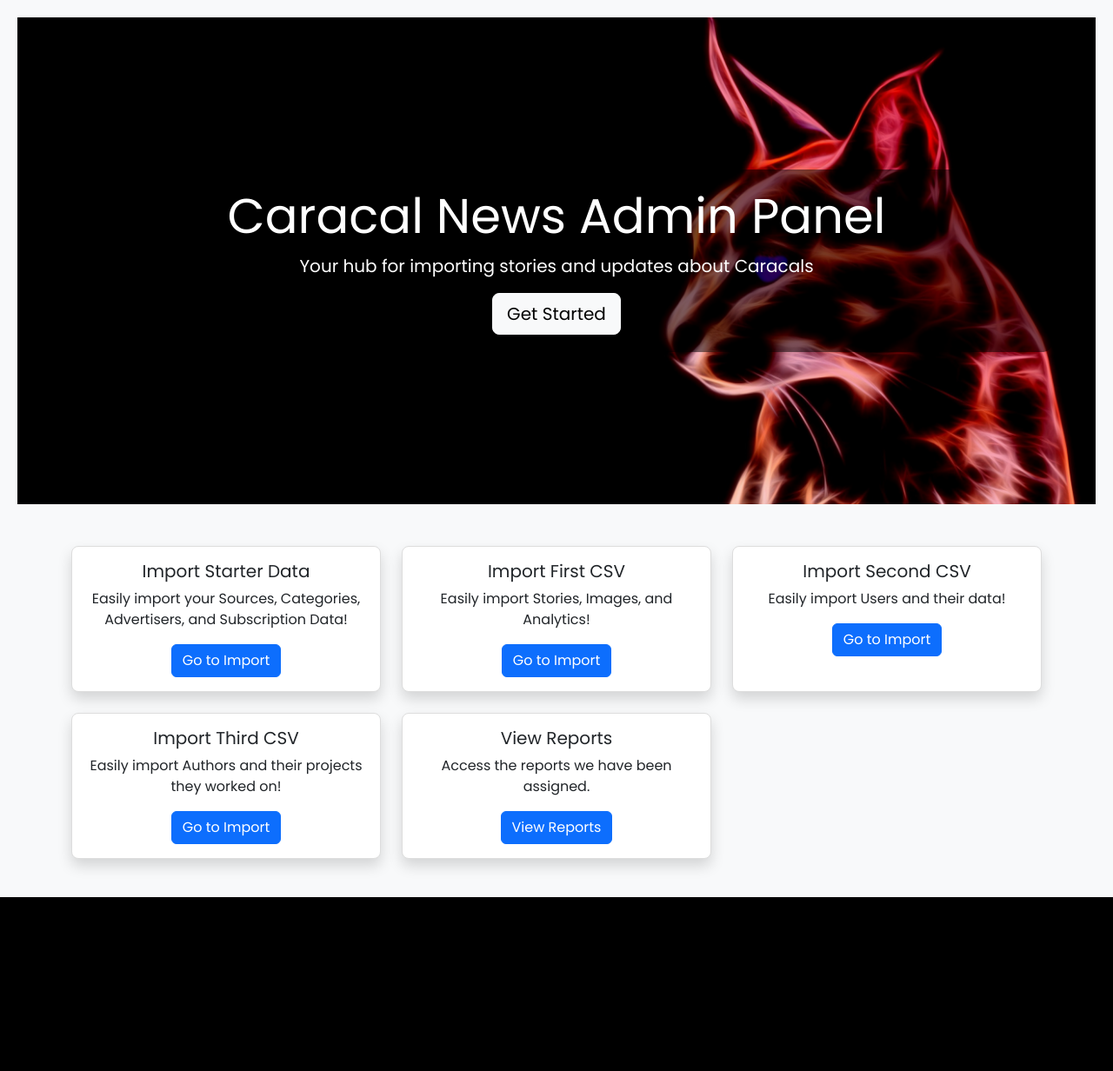
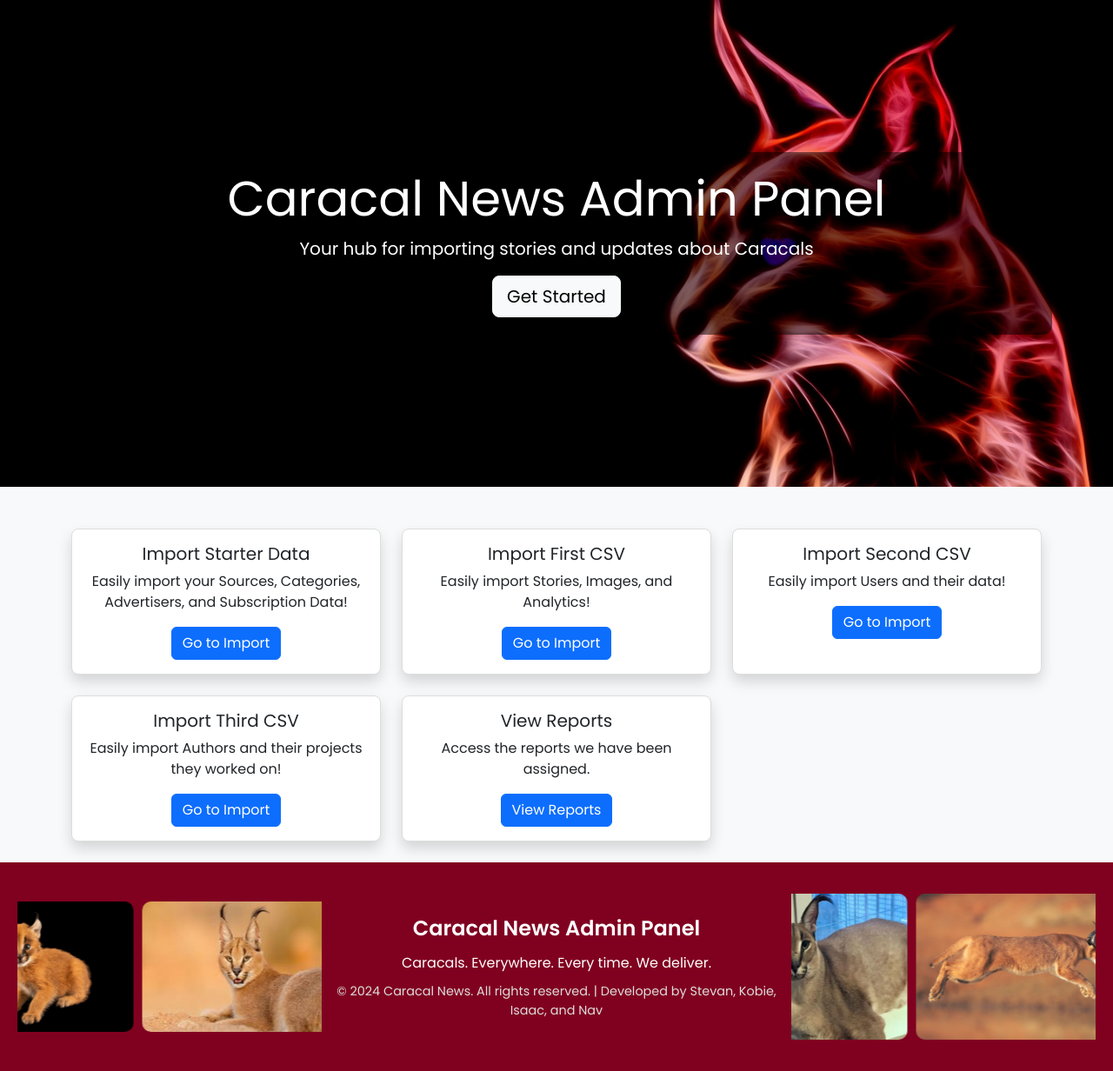
Before and after one commit to kmagana5/CS370Project, a PHP site: page / in a window 1280 px wide. Shown: the part 66-1298 px from the top of the page at 87% size. Before the commit the page ends 1098 px from the top, so only its background shows below. Run offline with PHP 8.4, Linux system fonts and the light colour scheme.

Commit message:
minor bug and styling changes
fixes hamburger drop down to appear to the right instead of the left.

fixed weird dropdown issue where it would only expand and not collapse.. note to self: do not add two bootstrap bundles in the scripts

```diff
--- a/createDatabase.php
+++ b/createDatabase.php
@@ -231,8 +231,6 @@ if ($_SERVER["REQUEST_METHOD"] == "POST") {
         </div>
     </div>
 </main>
-
-<script src="js/bootstrap.bundle.js"></script>
 </body>
 </html>
 
--- a/css/styles.css
+++ b/css/styles.css
@@ -4,15 +4,17 @@ html, body {
     display: flex;
     flex-direction: column;
 }
-
+.mt-6{
+    margin-top: 6rem !important;
+}
 main {
     flex: 1;
-    padding: 20px;
 }
 body {
     font-family: 'Poppins', sans-serif;
     background-color: #f8f9fa;
 }
+
 .navbar-custom {
     background-color: maroon;
     font-family: 'Poppins', sans-serif;
@@ -66,6 +68,7 @@ footer {
     position: relative;
     font-family: 'Poppins', sans-serif;
     overflow: hidden;
+    max-height: 300px;
 }
 
 .footer-content {
--- a/header.php
+++ b/header.php
@@ -13,25 +13,25 @@
     <nav class="navbar navbar-expand-lg navbar-custom">
         <div class="container-fluid">
             <a class="navbar-brand" href="index.php">
-                <img src="assets/caracal.jpg" class="img-fluid">
+                <img src="assets/caracal.jpg" class="img-fluid" alt="Caracal Logo">
                 Caracal News
             </a>
             <button class="navbar-toggler" type="button" data-bs-toggle="collapse" data-bs-target="#navbarNav" aria-controls="navbarNav" aria-expanded="false" aria-label="Toggle navigation">
                 <span class="navbar-toggler-icon"></span>
             </button>
             <div class="collapse navbar-collapse" id="navbarNav">
-                <ul class="navbar-nav ms-auto">
+                <ul class="navbar-nav ms-auto text-end">
                     <li class="nav-item">
                         <a class="nav-link" href="importCSV1.php">Import CSV 1</a>
                     </li>
                     <li class="nav-item">
                         <a class="nav-link" href="importCSV2.php">Import CSV 2</a>
                     </li>
-                    <li>
-                        <a class="nav-link" href="importCSV3.php" >Import CSV 3</a>
+                    <li class="nav-item">
+                        <a class="nav-link" href="importCSV3.php">Import CSV 3</a>
                     </li>
-                    <li>
-                        <a class="nav-link" href="">Reports</a>
+                    <li class="nav-item">
+                        <a class="nav-link" href="#">Reports</a>
                     </li>
                     <li class="nav-item">
                         <a class="nav-link" href="createDatabase.php">Create Database</a>
@@ -43,6 +43,7 @@
 </header>
 <script src="js/bootstrap.bundle.js"></script>
 <script>
+    // Function to hide messages dynamically
     function hideMessage(elementId, delay = 5000) {
         setTimeout(function() {
             var messageElement = document.getElementById(elementId);
@@ -56,6 +57,5 @@
         }, delay);
     }
 </script>
-
 </body>
 </html>
--- a/importCSV1.php
+++ b/importCSV1.php
@@ -108,7 +108,7 @@ if ($_SERVER["REQUEST_METHOD"] == "POST") {
     <title>Data Import 1</title>
 </head>
 <body>
-    <main class="container mt-5">
+    <main class="container mt-6">
         <div class="card">
             <div class="card-header text-white">
                 <h1 class="mb-0">Data Import 1</h1>
@@ -145,7 +145,6 @@ if ($_SERVER["REQUEST_METHOD"] == "POST") {
             </div>
         </div>
     </main>
-<script src="js/bootstrap.bundle.js"></script>
 </body>
 </html>
 <?php include_once('footer.php'); ?>
--- a/importCSV2.php
+++ b/importCSV2.php
@@ -145,7 +145,7 @@ if ($_SERVER["REQUEST_METHOD"] == "POST") {
     <title>Data Import 2</title>
 </head>
 <body>
-<main class="container mt-5">
+<main class="container mt-6">
     <div class="card">
         <div class="card-header text-white">
             <h1 class="mb-0">Data Import 2</h1>
@@ -182,7 +182,6 @@ if ($_SERVER["REQUEST_METHOD"] == "POST") {
         </div>
     </div>
 </main>
-<script src="js/bootstrap.bundle.js"></script>
 </body>
 </html>
 <?php
--- a/importCSV3.php
+++ b/importCSV3.php
@@ -175,7 +175,7 @@ if ($_SERVER["REQUEST_METHOD"] == "POST") {
 </head>
 <body>
 
-<main class="container mt-5">
+<main class="container mt-6">
     <div class="card">
         <div class="card-header text-white">
             <h1 class="mb-0">Data Import 3</h1>
@@ -212,8 +212,6 @@ if ($_SERVER["REQUEST_METHOD"] == "POST") {
         </div>
     </div>
 </main>
-
-<script src="js/bootstrap.bundle.js"></script>
 </body>
 </html>
 
--- a/index.php
+++ b/index.php
@@ -1,6 +1,5 @@
 <?php include 'header.php'; ?>
 <main>
-    <!--test comment 2-->
     <!-- Hero Section -->
     <section class="hero text-white d-flex align-items-center" style="background: url('assets/caracalhome.jpg') center center/cover no-repeat; height: 70vh;">
         <div class="container text-center" style="background: rgba(0, 0, 0, 0.5); padding: 20px; border-radius: 10px;">
@@ -9,9 +8,7 @@
             <a href="importStoryData.php" class="btn btn-light btn-lg">Get Started</a>
         </div>
     </section>
-
-
-    <!-- Imports and reports ections -->
+    <!-- Imports and reports sections -->
     <section class="container mt-5">
         <div class="row text-center">
             <div class="col-md-4 mb-4">
@@ -61,7 +58,7 @@
             </div>
         </div>
     </section>
+    <?php include_once('footer.php'); ?>
 </main>
-<script src="js/bootstrap.bundle.js"></script>
 </body>
 </html>
```
